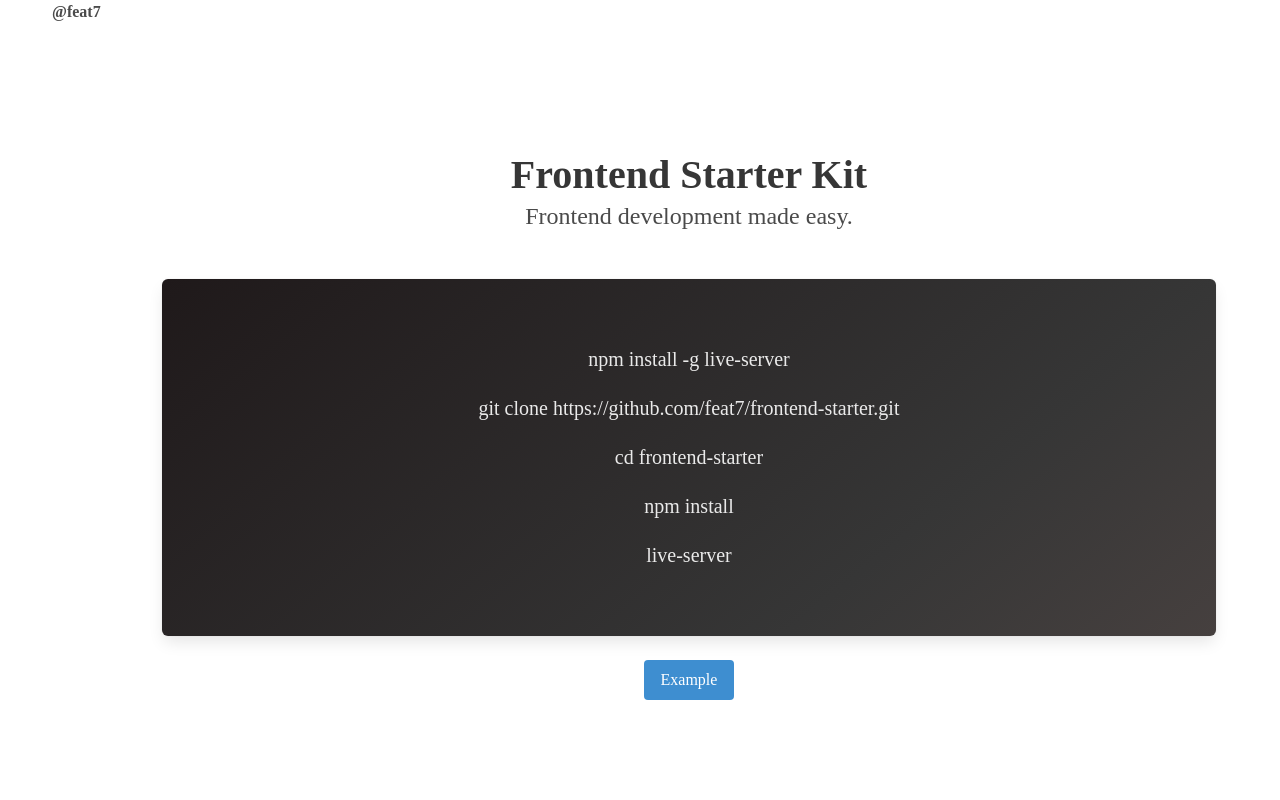
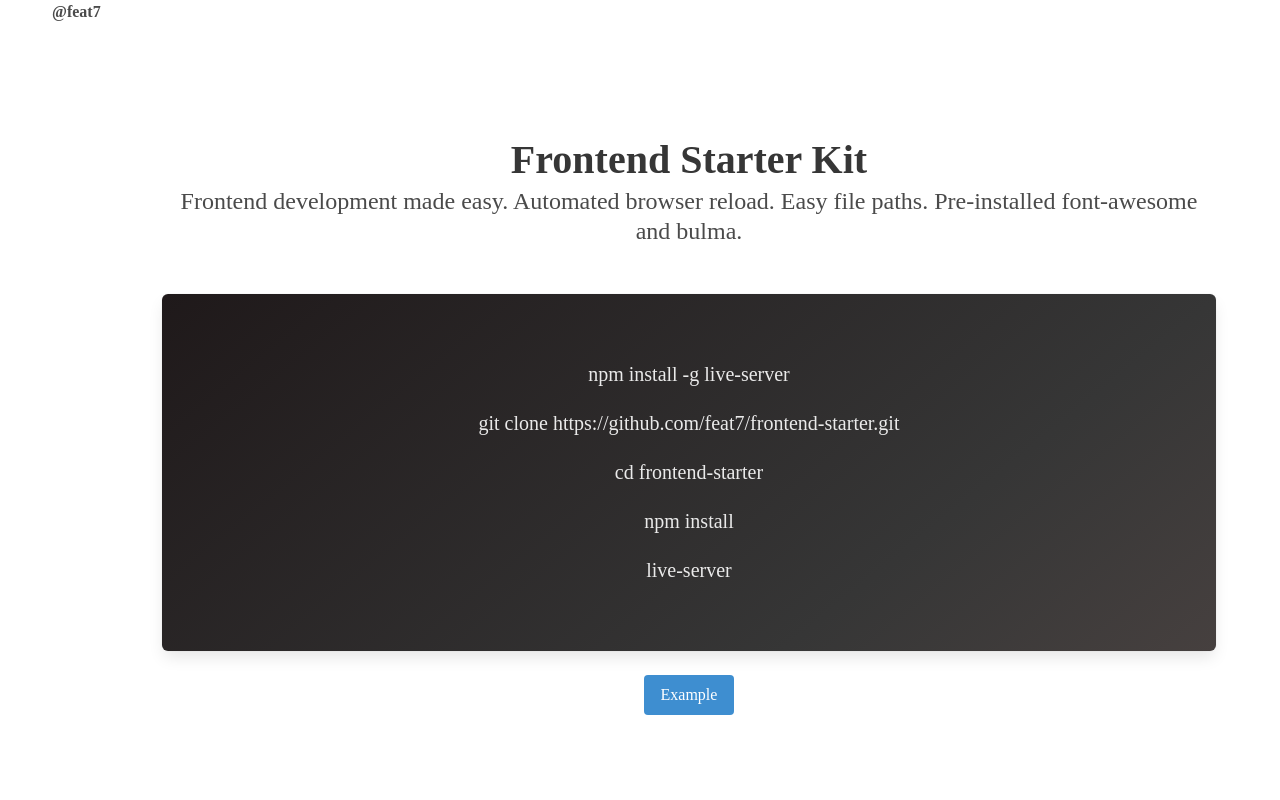
Before and after one commit to feat7/frontend-starter, a website: page index.html in a window 1280 px wide. Shown: the top 800 px of the page. Drawn offline with nearby package versions, Linux system fonts and the light colour scheme; a web font is replaced by a local one.

Commit message:
feat: Add features description

```diff
--- a/index.html
+++ b/index.html
@@ -4,7 +4,7 @@
     <meta charset="utf-8">
     <meta http-equiv="X-UA-Compatible" content="IE=edge">
     <meta name="viewport" content="width=device-width, initial-scale=1">
-    <title>Cover - Free Bulma template</title>
+    <title>Frontend Starter Kit - @feat7</title>
     <link rel="stylesheet" href="./node_modules/font-awesome/css/font-awesome.min.css" />
     <link href="./fonts/open_sans.css" rel="stylesheet">
     <!-- Bulma Version 0.6.2-->
@@ -34,7 +34,7 @@
                 Frontend Starter Kit
                 </h1>
                 <h2 class="subtitle is-4">
-                Frontend development made easy.
+                Frontend development made easy. Automated browser reload. Easy file paths. Pre-installed font-awesome and bulma.
                 </h2>
                 <br>
                 <section class="box hero is-dark is-bold">
```
